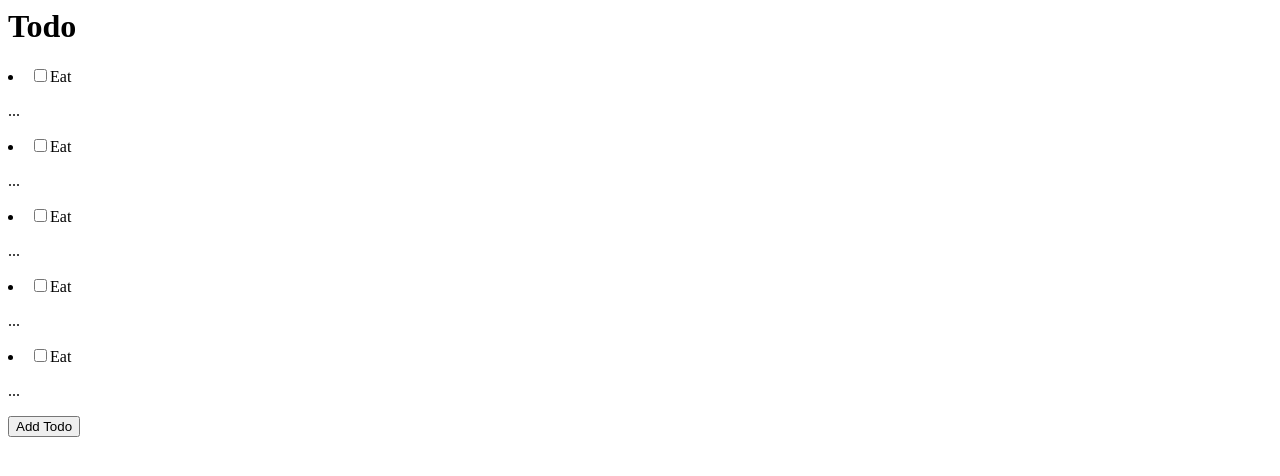
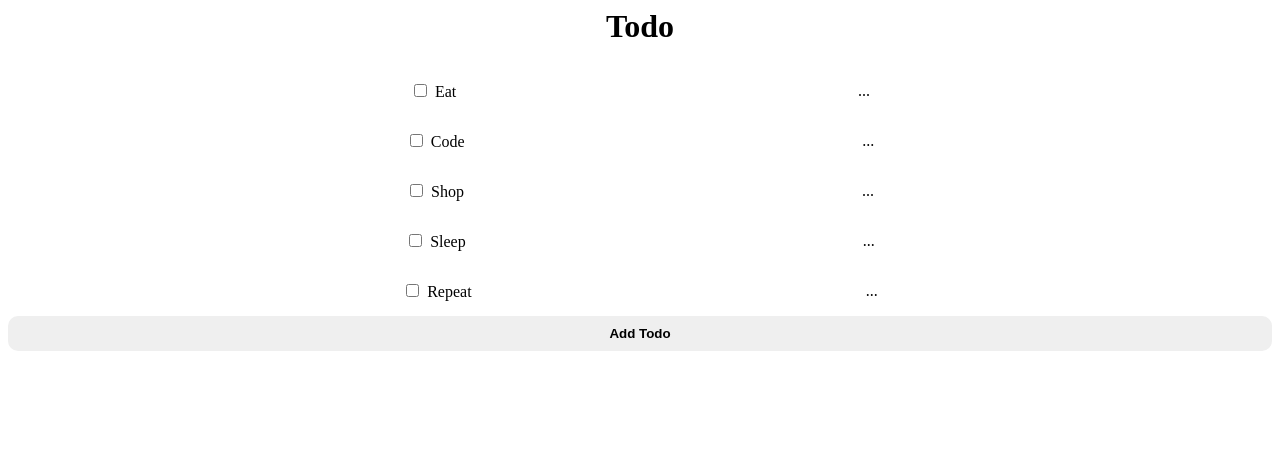
Before and after one commit to cdxgh/React_Todoie-App, a React (Create React App) app: page / in a window 1280 px wide. Shown: the top 476 px of the page. Built offline with nearby package versions, Linux system fonts and the light colour scheme.

Commit message:
Draft/strange kowalevski (#2)
* Update TodoItem.jsx and style.css

* Update 3 files

* Update style.css

* Update App.js and TodoItem.jsx

```diff
--- a/src/App.js
+++ b/src/App.js
@@ -9,11 +9,11 @@ const App = () => {
   return (
     <div ClassName="todo-container">
       <Header/>
-      <TodoItem/>
-      <TodoItem/>
-      <TodoItem/>
-      <TodoItem/>
-      <TodoItem/>
+      <TodoItem text="Eat"/>
+      <TodoItem text="Code"/>
+      <TodoItem text='Shop'/>
+      <TodoItem text="Sleep"/>
+      <TodoItem text="Repeat"/>
       <Button/>
     </div>
   );
--- a/src/components/Button.jsx
+++ b/src/components/Button.jsx
@@ -1,7 +1,7 @@
 import React from 'react';
 
 const Button = () => {
-    return <button ClassName="todo-btn" >Add Todo</button>
+    return <button className="todo-btn" >Add Todo</button>
 
 };
 export default Button;
--- a/src/components/Header.jsx
+++ b/src/components/Header.jsx
@@ -1,7 +1,7 @@
-import React from 'react';
+import React  from "react";
 
 function Header() {
-    return <h1 ClassName='todo-Header'>Todo</h1>;
+    return <h1 className='todo-Header'>Todo</h1>;
 
 }
 
--- a/src/components/TodoItem.jsx
+++ b/src/components/TodoItem.jsx
@@ -1,11 +1,11 @@
 import React from 'react';
 
-const TodoItem = () => {
+const TodoItem = (props) => {
   return (
-  <li ClassName="todo-item">
+  <li className="todo-item">
     <span>
     <input type='checkbox'/>
-    <span>Eat</span>
+    <span className="todo-item-text">{props.text}</span>
     </span>
     <p>...</p>
     </li>
--- a/src/style.css
+++ b/src/style.css
@@ -1,15 +1,37 @@
+.body{
+  background-color: lightgray;
+  display: flex;
+  justify-content: center;
+  align-items: center;
+  height: 100vh;
 
+}
 .todo-container{
   width: 300px;
   padding: 10px;
   font-family: 'Segoe UI', Tahoma, Geneva, Verdana, sans-serif;
+  background-color: white;
+  border-radius: 10px;
 }
 .todo-item{
   display: flex;
-  justify-content: space-between;
+justify-content: space-evenly;
   align-items: center;
 
 }
 .todo-btn{
 width: 100%;
+padding: 10px 20px;
+border-radius: 10px;
+border: none;
+font-weight: bold;
+cursor: pointer;
 }
+.todo-item-text{
+  margin-left: 5px;
+}
+.todo-Header{
+  display: flex;
+  justify-content: center;
+  text-align: center;
+}
```
